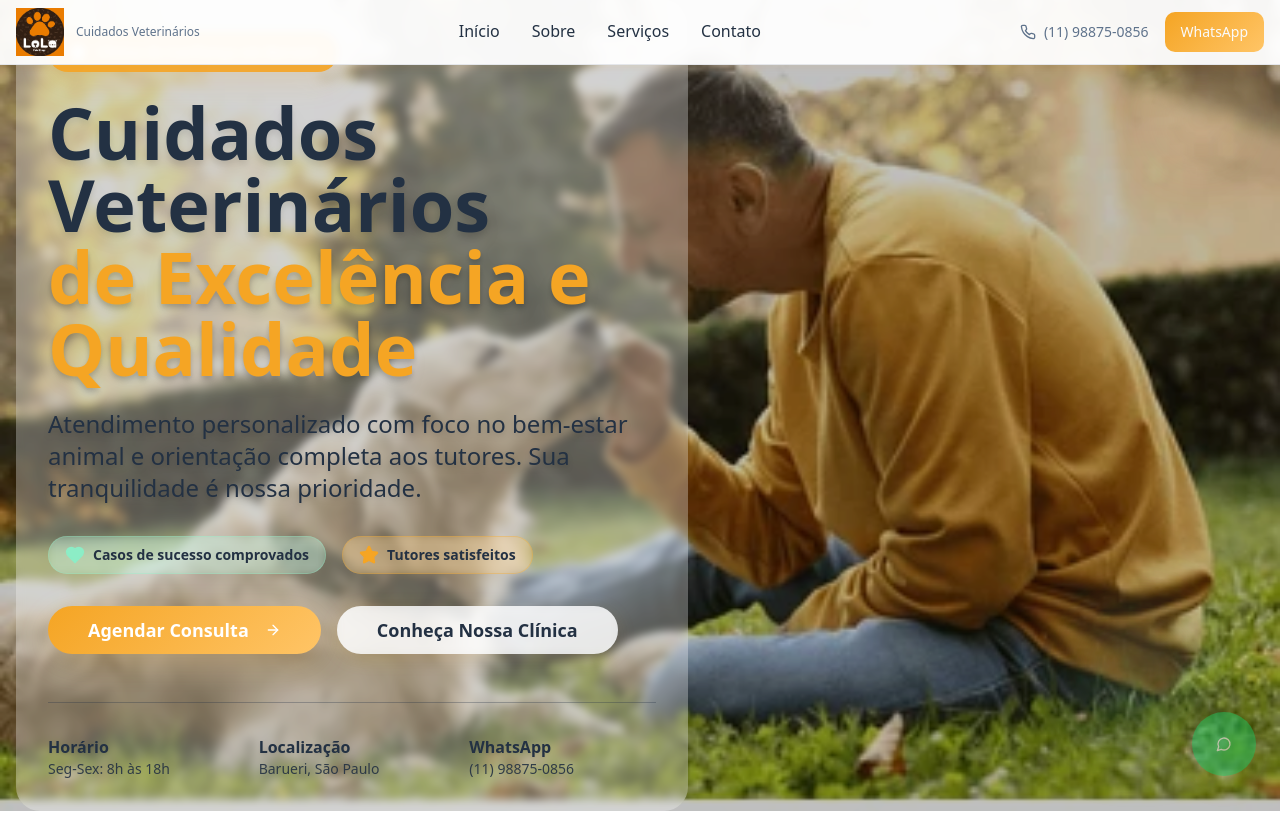
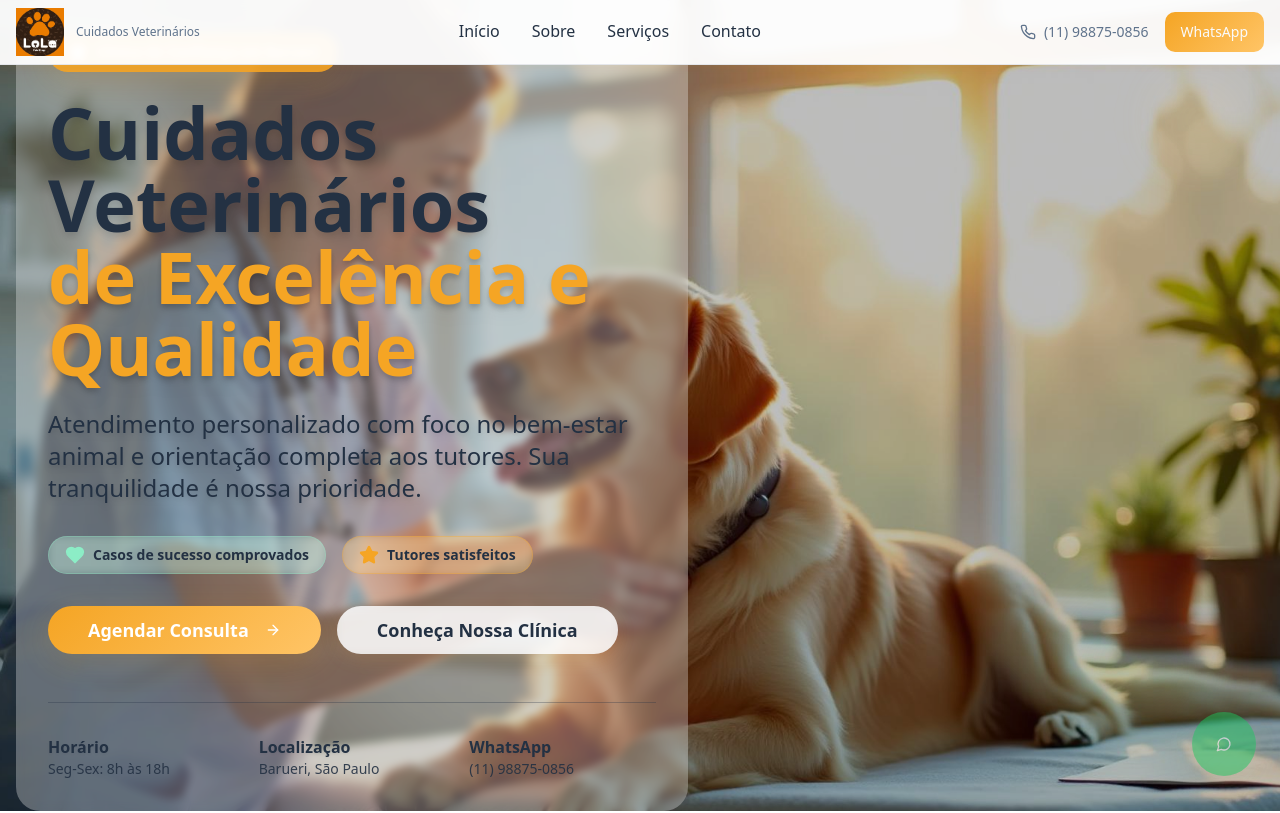
Before and after one commit to Agensy/pet-care-catalyst, a React (Vite) app: page / in a window 1280 px wide. Shown: the top 813 px of the page. Built offline with nearby package versions, Linux system fonts and the light colour scheme.

Commit message:
Update hero section background image

```diff
--- a/src/components/Hero.tsx
+++ b/src/components/Hero.tsx
@@ -1,5 +1,6 @@
 import { Button } from "@/components/ui/button";
 import { ArrowRight, Heart, Star } from "lucide-react";
+import heroImage from "@/assets/hero-veterinary-clinic.jpg";
 const Hero = () => {
   const handleWhatsAppClick = () => {
     window.open("https://wa.me/5511988750856?text=Olá! Quero agendar uma consulta para meu pet na Pet Shop Lola.", "_blank");
@@ -15,7 +16,7 @@ const Hero = () => {
   return <section id="home" className="min-h-screen flex items-center relative overflow-hidden">
       {/* Background Image with Enhanced Overlay */}
       <div className="absolute inset-0 z-0">
-        <img src="/lovable-uploads/5deb9a34-d36a-45d1-8747-d281477ba655.png" alt="Pessoa sorrindo com seu pet - cuidado e carinho veterinário" className="w-full h-full object-cover brightness-75" />
+        <img src={heroImage} alt="Veterinário cuidando de pet em clínica moderna - atendimento profissional e acolhedor" className="w-full h-full object-cover brightness-75" />
         <div className="absolute inset-0 bg-gradient-to-r from-background/98 via-background/85 to-background/50" />
       </div>
 
```
Also changed, not shown: src/assets/hero-veterinary-clinic.jpg (added).
